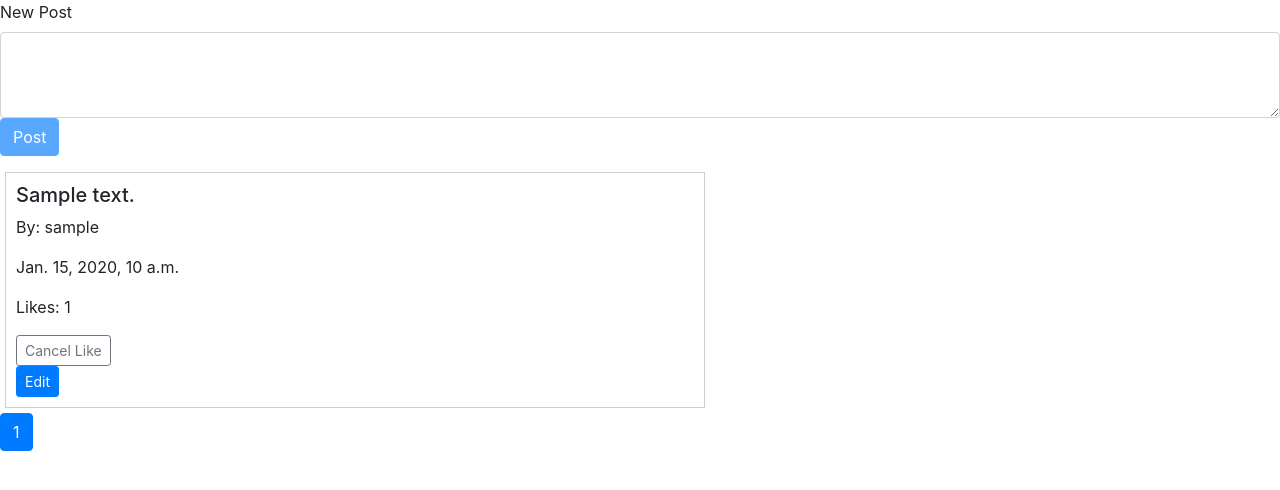
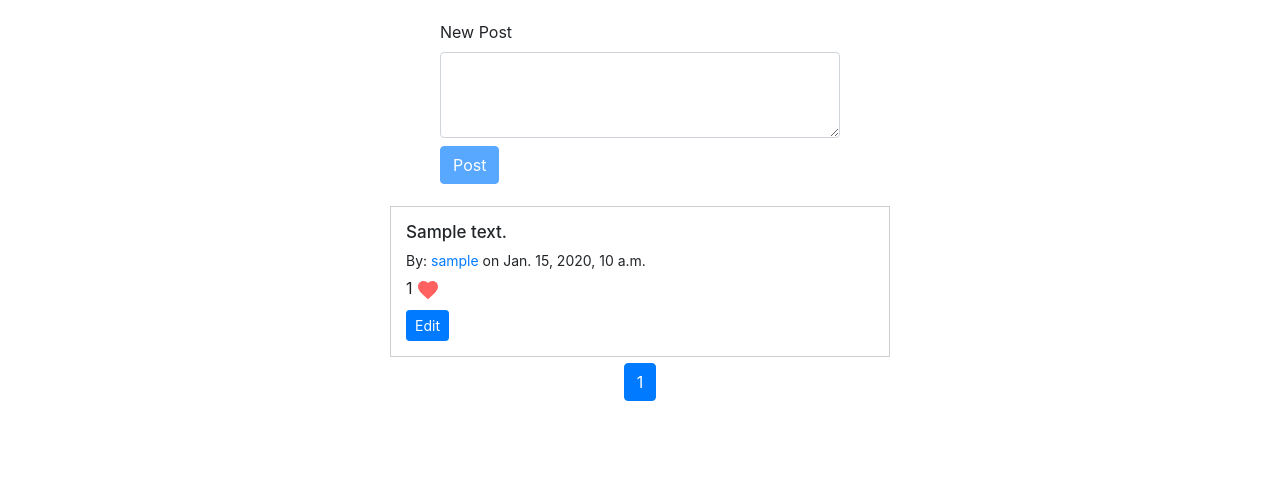
Before and after one commit to parthpatel6347/twitter-clone, a Django app: page / in a window 1280 px wide. Shown: the part 56-546 px from the top of the page. Run offline with Django 3.2, Linux system fonts and the light colour scheme; a user stored in the database is signed in; tables that the repository leaves empty hold one stand-in row (values such as "Sample post"); some libraries are stand-ins or nearby versions.

Commit message:
implement heart and add styles

```diff
--- a/network/static/network/posts.js
+++ b/network/static/network/posts.js
@@ -63,7 +63,7 @@ function like_post (id) {
     postContainer = document.querySelector(`#post-${id}`)
     likes = postContainer.querySelector('.like-count')
     btn_container = postContainer.querySelector('.like-btn-container')
-    old_btn = btn_container.querySelector('button')
+    old_btn = btn_container.querySelector('.like-btn')
 
     // Send PUT request to API
     fetch(`/like/${id}`,{
@@ -79,9 +79,9 @@ function like_post (id) {
         likes.innerHTML = post.likes
 
         // Create cancel like button
-        button = document.createElement('button')
-        button.innerHTML="Cancel Like"
-        button.classList.add("btn","btn-outline-secondary","btn-sm")
+        button = document.createElement('div')
+        button.innerHTML=`<svg xmlns="http://www.w3.org/2000/svg" height="24px" viewBox="0 0 24 24" width="24px" fill="#ff6060"><path d="M0 0h24v24H0V0z" fill="none"/><path d="M12 21.35l-1.45-1.32C5.4 15.36 2 12.28 2 8.5 2 5.42 4.42 3 7.5 3c1.74 0 3.41.81 4.5 2.09C13.09 3.81 14.76 3 16.5 3 19.58 3 22 5.42 22 8.5c0 3.78-3.4 6.86-8.55 11.54L12 21.35z"/></svg>`
+        button.classList.add("like-btn")
         button.onclick= ()=>cancel_like(id)
 
         // switch like button with cancel like button
@@ -93,7 +93,7 @@ function cancel_like(id){
     postContainer = document.querySelector(`#post-${id}`)
     likes = postContainer.querySelector('.like-count')
     btn_container = postContainer.querySelector('.like-btn-container')
-    old_btn = btn_container.querySelector('button')
+    old_btn = btn_container.querySelector('.like-btn')
 
     // Send PUT request to API
     fetch(`/like/${id}`,{
@@ -109,9 +109,9 @@ function cancel_like(id){
         likes.innerHTML = post.likes
 
         // Create like button
-        button = document.createElement('button')
-        button.innerHTML="Like"
-        button.classList.add("btn","btn-outline-primary","btn-sm")
+        button = document.createElement('div')
+        button.innerHTML=`<svg xmlns="http://www.w3.org/2000/svg" height="24px" viewBox="0 0 24 24" width="24px" fill="#ff6060"><path d="M0 0h24v24H0V0z" fill="none"/><path d="M16.5 3c-1.74 0-3.41.81-4.5 2.09C10.91 3.81 9.24 3 7.5 3 4.42 3 2 5.42 2 8.5c0 3.78 3.4 6.86 8.55 11.54L12 21.35l1.45-1.32C18.6 15.36 22 12.28 22 8.5 22 5.42 19.58 3 16.5 3zm-4.4 15.55l-.1.1-.1-.1C7.14 14.24 4 11.39 4 8.5 4 6.5 5.5 5 7.5 5c1.54 0 3.04.99 3.57 2.36h1.87C13.46 5.99 14.96 5 16.5 5c2 0 3.5 1.5 3.5 3.5 0 2.89-3.14 5.74-7.9 10.05z"/></svg>`
+        button.classList.add("like-btn")
         button.onclick= ()=>like_post(id)
 
         // switch cancel like button with like button
--- a/network/static/network/styles.css
+++ b/network/static/network/styles.css
@@ -1,9 +1,40 @@
 .post-main{
     border:1px solid rgb(206, 206, 206);
     min-width:500px;
-    margin:5px;
-    padding: 10px;
+    margin:6px;
+    padding: 15px;
     max-width: 700px;
+}
+
+.post-main .content{
+    font-size: 17px;
+    font-weight: 500;
+}
+
+.post-main .post-info{
+    font-size: 14px;
+    margin:0;
+}
+
+.like-btn-container{
+    display: flex;
+    margin-top: 5px;
+}
+
+.like-btn{
+    margin-left: 3px;
+}
+
+.index-container, .profile-view, .following-view{
+    display: flex;
+    flex-direction: column;
+    align-items: center;
+    width: 100%;
+}
+
+.form-container{
+    min-width: 400px;
+    margin-top: 20px;
 }
 
 .profile-header{
@@ -12,6 +43,7 @@
     align-items: center;
     width: 100%;
     margin-bottom: 30px;
+    margin-top: 20px;
 }
 
 .bold-text{
--- a/network/templates/network/index.html
+++ b/network/templates/network/index.html
@@ -3,12 +3,13 @@
 
 
 {% block body %}
-        <div>
+    <div class="index-container">
+        <div class="form-container">
             <form id="post-form">
                 <div class="form-group">
                     <label for="post">New Post</label>
                     <textarea class="form-control" id="post-input" rows="3"></textarea>
-                    <button type="submit" class="btn btn-primary" id="submit-post">Post</button>
+                    <button type="submit" class="btn btn-primary mt-2" id="submit-post">Post</button>
                 </div>
             </form>
         </div>
@@ -16,26 +17,27 @@
         {% for post in page_obj %}
             <div class="post-main" id="post-{{post.id}}">
                 <h5 class="content">{{post.content}}</h5>
-                <p>By: {{post.user}}</p>
-                <p>{{post.timestamp}}</p>
-
-                 <p>Likes: <span class="like-count">{{post.likes}}</span></p>
+                <p class="post-info">By: <a href={% url "profile" post.user.id %}>{{post.user}}</a> on {{post.timestamp}}</p>
 
                 {% comment %} Check to whether logged in user has liked the post and display button accordingly. {% endcomment %}
                 <div class="like-btn-container">
+                <span class="like-count">{{post.likes}}</span>
                 {% if user.is_authenticated %}
                     {% if request.user.id in post.liked_by_users  %}
-                        <button class="btn btn-outline-secondary btn-sm" onclick=cancel_like({{post.id}})>Cancel Like</button>
+                        <div class="like-btn" onclick=cancel_like({{post.id}})><svg xmlns="http://www.w3.org/2000/svg" height="24px" viewBox="0 0 24 24" width="24px" fill="#ff6060"><path d="M0 0h24v24H0V0z" fill="none"/><path d="M12 21.35l-1.45-1.32C5.4 15.36 2 12.28 2 8.5 2 5.42 4.42 3 7.5 3c1.74 0 3.41.81 4.5 2.09C13.09 3.81 14.76 3 16.5 3 19.58 3 22 5.42 22 8.5c0 3.78-3.4 6.86-8.55 11.54L12 21.35z"/></svg>
+                        </div>
                     {% else %}
-                        <button class="btn btn-outline-primary btn-sm" onclick=like_post({{post.id}})>Like</button>
+                        <div class="like-btn" onclick=like_post({{post.id}})><svg xmlns="http://www.w3.org/2000/svg" height="24px" viewBox="0 0 24 24" width="24px" fill="#ff6060"><path d="M0 0h24v24H0V0z" fill="none"/><path d="M16.5 3c-1.74 0-3.41.81-4.5 2.09C10.91 3.81 9.24 3 7.5 3 4.42 3 2 5.42 2 8.5c0 3.78 3.4 6.86 8.55 11.54L12 21.35l1.45-1.32C18.6 15.36 22 12.28 22 8.5 22 5.42 19.58 3 16.5 3zm-4.4 15.55l-.1.1-.1-.1C7.14 14.24 4 11.39 4 8.5 4 6.5 5.5 5 7.5 5c1.54 0 3.04.99 3.57 2.36h1.87C13.46 5.99 14.96 5 16.5 5c2 0 3.5 1.5 3.5 3.5 0 2.89-3.14 5.74-7.9 10.05z"/></svg>
+                        </div>
                     {% endif %}
                 {% endif %}
                 </div>
 
 
+
                 {% if user.is_authenticated and request.user == post.user %}
-                    <button class="btn btn-primary btn-sm edit" onclick=edit_post({{post.id}}) >Edit</button>
-                    <button class="btn btn-primary btn-sm submit" onclick=submit_edit({{post.id}}) style="display:none;">Save</button>
+                    <button class="btn btn-primary btn-sm edit mt-2" onclick=edit_post({{post.id}}) >Edit</button>
+                    <button class="btn btn-primary btn-sm submit mt-2" onclick=submit_edit({{post.id}}) style="display:none;">Save</button>
                 {% endif %}
             </div>
         {% endfor %}
@@ -63,6 +65,7 @@
                 </nav>
             </span>
         </div>
+    </div>
 {% endblock %}
 
 {% block script %}
--- a/network/templates/network/layout.html
+++ b/network/templates/network/layout.html
@@ -12,7 +12,7 @@
     <body>
 
         <nav class="navbar navbar-expand-lg navbar-light bg-light">
-            <a class="navbar-brand" href="#">Network</a>
+            <a class="navbar-brand" href="{% url 'index' %}">Network</a>
 
             <div>
               <ul class="navbar-nav mr-auto">
@@ -26,7 +26,7 @@
                 </li>
                 {% if user.is_authenticated %}
                     <li class="nav-item">
-                        <a class="nav-link" href="{% url "following" %}">Following</a>
+                        <a class="nav-link" href="{% url 'following' %}">Following</a>
                     </li>
                     <li class="nav-item">
                         <a class="nav-link" href="{% url 'logout' %}">Log Out</a>
--- a/network/urls.py
+++ b/network/urls.py
@@ -9,8 +9,8 @@ urlpatterns = [
     path("register", views.register, name="register"),
     path("post", views.post, name="post"),
     path("profile/<str:id>", views.profile, name="profile"),
-    path("/following", views.following, name="following"),
-    path("/toggle_follow", views.toggle_follow, name="toggle_follow"),
+    path("following", views.following, name="following"),
+    path("toggle_follow", views.toggle_follow, name="toggle_follow"),
     path("edit/<int:id>", views.edit, name="edit"),
     path("like/<int:id>", views.like, name="like"),
 ]
```
Also changed, not shown: network/templates/network/following.html (+10 -8 lines), network/templates/network/profile.html (+9 -10 lines), network/static/network/favorite_black_24dp.svg (added), network/static/network/favorite_border_black_24dp.svg (added).
